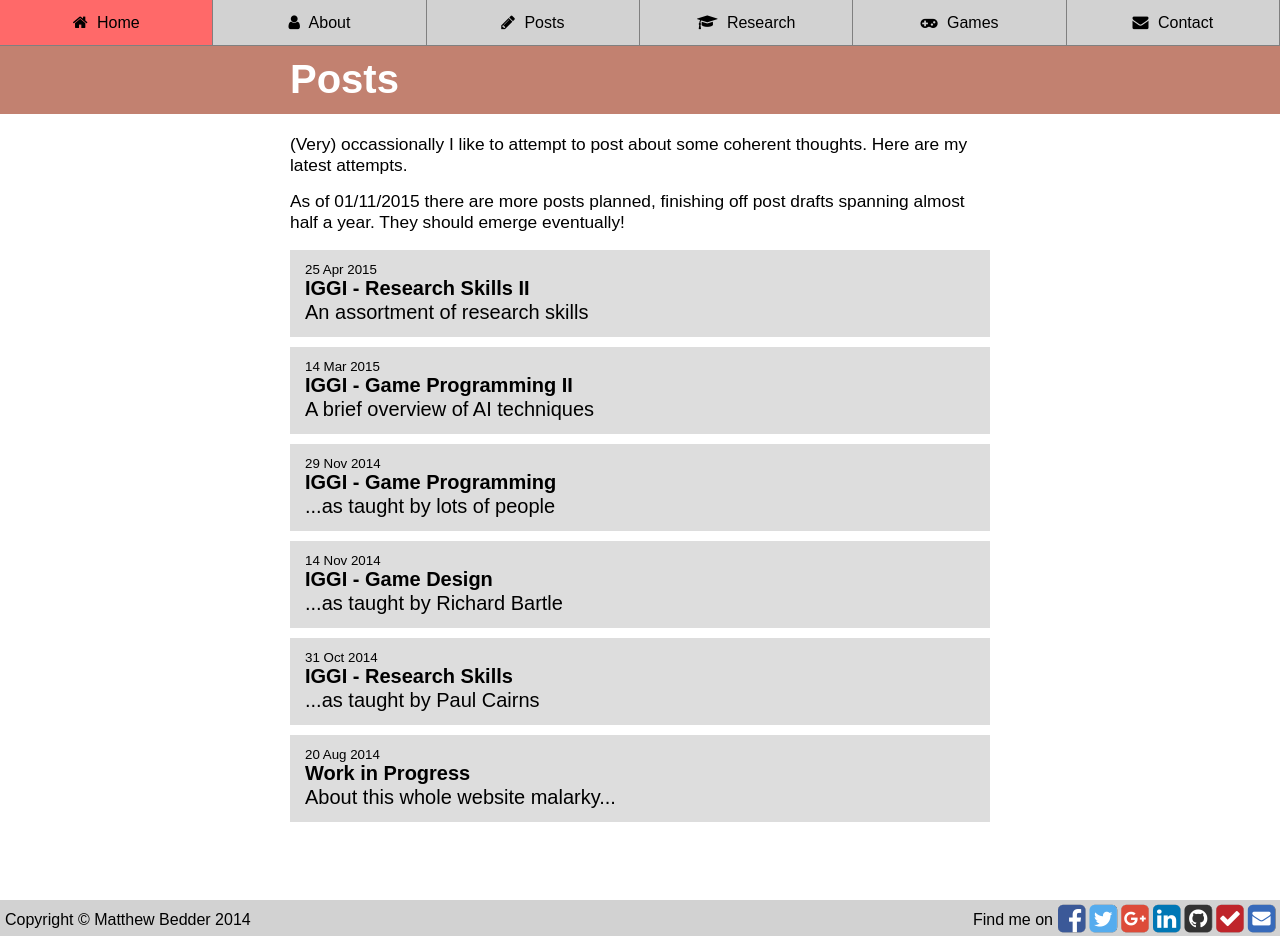
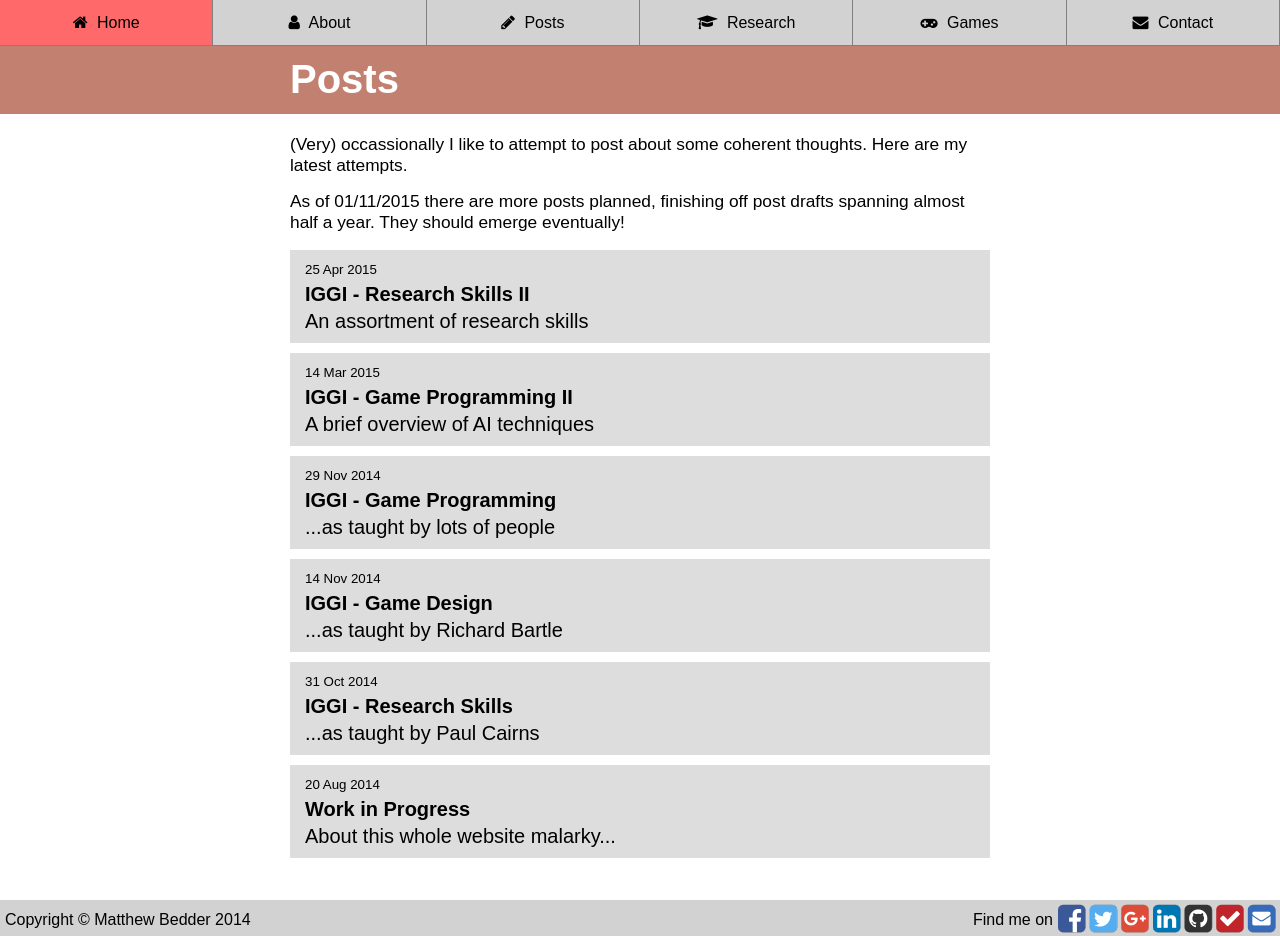
Before and after one commit to bedder/bedder.github.io, a Jekyll site: the page built from posts/index.html, in a window 1280 px wide and 936 px high. Built offline with Jekyll 4.4.1, drawn with Linux system fonts in a browser that asks for light colours; nearby versions of some CDN libraries.

Commit message:
Fixed post subtitles incorrectly wrapping

```diff
--- a/css/posts.scss
+++ b/css/posts.scss
@@ -22,9 +22,9 @@
 
 .postEntry a .title, .postEntry a .subtitle {
 	display: inline-block;
-	margin: 5px 0 15px 5px;
+	margin: 5px 0 0 5px;
 	font-size: 15pt;
-	line-height: 0;
+	line-height: 1;
 }
 
 .postEntry a .title {
```
